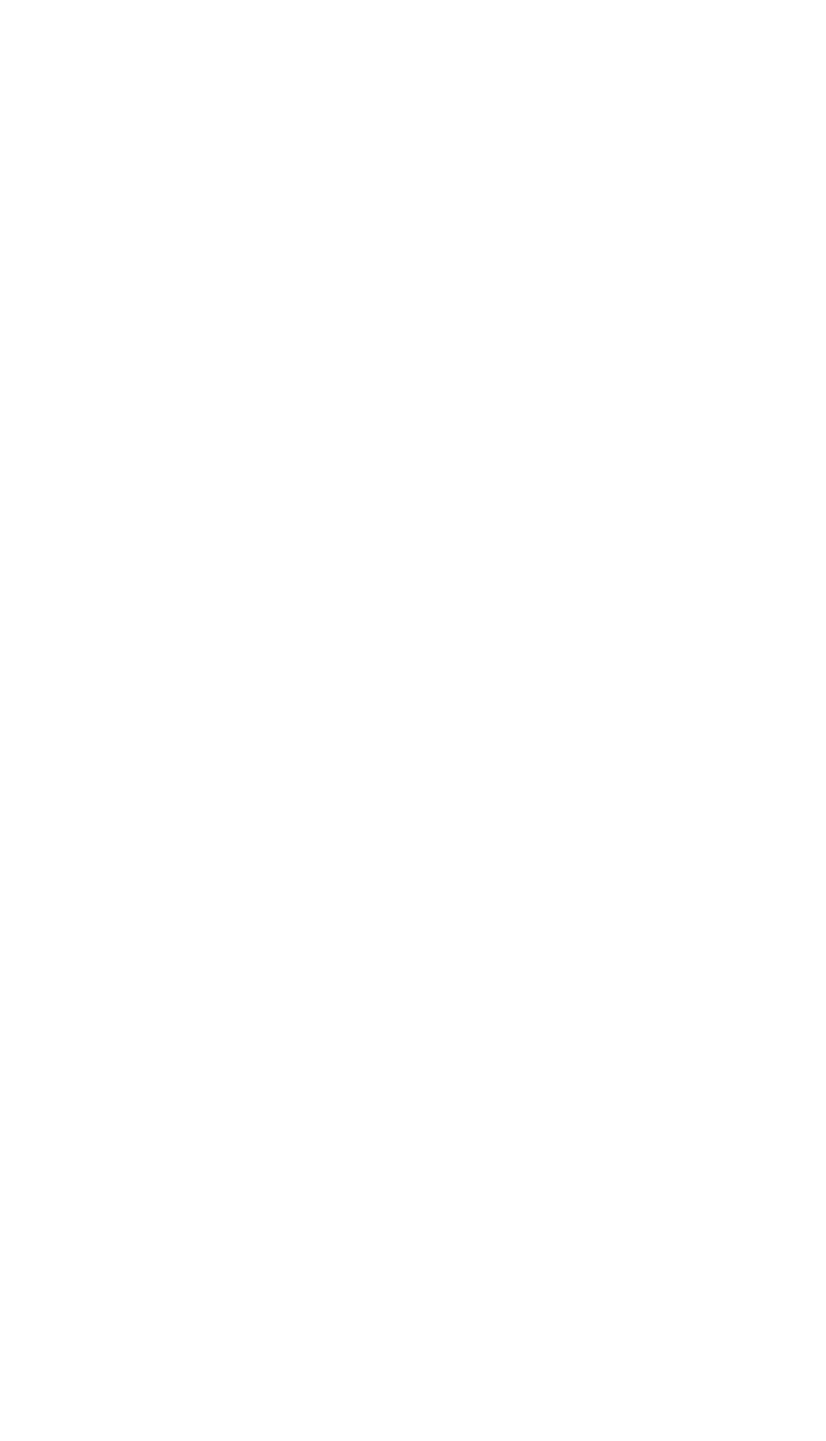
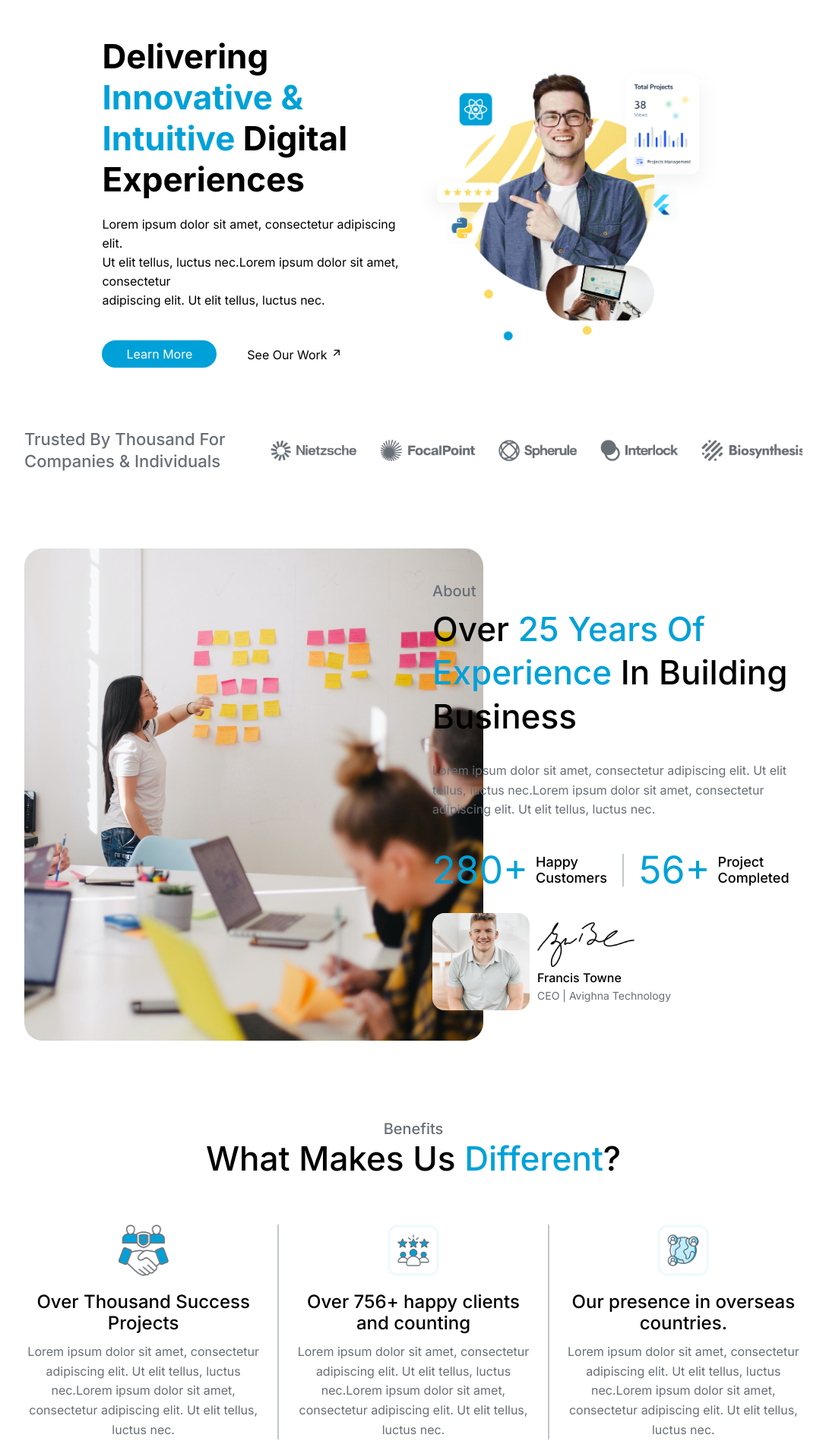
Before and after one commit to Janice1828/avighna-technology, a React (Create React App) app: page /home2 in a window 1280 px wide. Before the commit this address had no page. Shown: the part 67-1964 px from the top of the page at 76% size, without its empty margins (96-1183 px from the left). Before the commit the page ends 800 px from the top, so only its background shows below. Built offline with nearby package versions, Linux system fonts and the light colour scheme.

Commit message:
font-sizes line height changed

```diff
--- a/src/App.js
+++ b/src/App.js
@@ -1,6 +1,7 @@
 import { Route, Routes, BrowserRouter } from "react-router-dom";
 import Home from "./Home";
 import Innovative from "./Components/Innovative";
+import Home2 from "./Home2";
 
 function App() {
   return (
@@ -9,6 +10,7 @@ function App() {
         <Routes>
           <Route path="/" Component={Home} />
           <Route path="/innovative" Component={Innovative} />
+          <Route path="/home2" Component={Home2} />
         </Routes>
       </BrowserRouter>
     </div>
--- a/src/Components/Customers.js
+++ b/src/Components/Customers.js
@@ -14,7 +14,7 @@ const Customers = () => {
           <div className="d-flex justify-content-center position-relative gap-3">
             <div>
               <img src={CEO} alt="" id="ceogrey" />
-              <h5>Francis Towne</h5>
+              <h5 id="customers-ceo-name">Francis Towne</h5>
               <p className="contents">
                 Future Response
                 <br /> Technician
--- a/src/Components/Innovative.js
+++ b/src/Components/Innovative.js
@@ -22,7 +22,7 @@ const Innovative = () => {
                 consectetur
                 <br /> adipiscing elit. Ut elit tellus, luctus nec.
               </p>
-              <div className="btn-groups gap-2 d-flex align-items-center">
+              <div className="btn-groups gap-4 d-flex align-items-center">
                 <a href="#" className="innovative-learn-more-btn">
                   Learn More
                 </a>
--- /dev/null
+++ b/src/Home2.js
@@ -0,0 +1,42 @@
+import React from "react";
+import Navbar from "./Components/Navbar";
+import Trustedclients from "./Components/Trustedclients";
+import Businessbuildingexperience from "./Components/Businessbuildingexperience";
+import Specifications from "./Components/Specifications";
+import Industriesdomain from "./Components/Industriesdomain";
+import Featuredproject from "./Components/Featuredproject";
+import Customers from "./Components/Customers";
+import Contact from "./Components/Contact";
+import Footer from "./Components/Footer";
+import Innovative from "./Components/Innovative";
+const Home2 = () => {
+  return (
+    <>
+      <div className="container">
+        <Navbar />
+        <div
+          className="avighna-content-container"
+          style={{ paddingTop: "30px" }}
+        >
+          <div className="w-80 m-auto">
+            <div>
+              <Innovative />
+              <Trustedclients />
+            </div>
+            <Businessbuildingexperience />
+            <Specifications />
+          </div>
+        </div>
+        <Industriesdomain />
+        <div className="customized-solutions">
+          <Featuredproject />
+          <Customers />
+        </div>
+        <Contact />
+        <Footer />
+      </div>
+    </>
+  );
+};
+
+export default Home2;
--- a/src/index.css
+++ b/src/index.css
@@ -54,6 +54,9 @@
 .gap-2 {
   gap: 20px;
 }
+.gap-4 {
+  gap: 40px;
+}
 .text-decoration-none {
   text-decoration: none;
   color: #000;
@@ -99,6 +102,9 @@ nav a {
 #ceogrey {
   filter: grayscale(100%);
 }
+.innvotive-intuitive {
+  margin-bottom: 80px;
+}
 .evolution {
   position: relative;
   height: 755px;
@@ -111,7 +117,7 @@ nav a {
   flex-direction: column;
   border-radius: 35px;
   padding: 100px 0px;
-  height: 662px;
+  height: 680px;
 }
 .flex-column {
   flex-direction: column;
@@ -121,7 +127,7 @@ nav a {
   height: 300px;
   margin: auto;
   position: absolute;
-  bottom: 6px;
+  bottom: -14px;
   left: 30%;
 }
 .evolution-bg-img #background-img {
@@ -135,14 +141,14 @@ nav a {
   font-weight: 400;
 }
 .evolution-btns {
-  gap: 20px;
+  gap: 40px;
   align-items: center;
 }
 .learn-more-btn {
   background-color: #fff;
   color: var(--blue-color);
   text-decoration: none;
-  padding: 5px 15px;
+  padding: 8px 32px;
   border: none;
   font-size: 16px;
   border-radius: 20px;
@@ -151,7 +157,7 @@ nav a {
   background-color: var(--blue-color);
   color: #fff;
   text-decoration: none;
-  padding: 5px 15px;
+  padding: 8px 32px;
   border: none;
   font-size: 16px;
   border-radius: 20px;
@@ -201,6 +207,9 @@ nav a {
   line-height: 76.8px;
   font-weight: 600;
 }
+.trusted-clients {
+  margin-top: 40px;
+}
 .trusted-clients h4 {
   font-size: 22px;
   color: #686f76;
@@ -220,7 +229,7 @@ nav a {
   color: #686f76;
 }
 #business-building-experience {
-  font-size: 48px;
+  font-size: 44px;
   font-weight: 500;
   line-height: 57.6px;
   padding: 10px 0px 30px 0px;
@@ -241,7 +250,7 @@ nav a {
 #happy-customer-count,
 .project-completed-number h1 {
   font-weight: 400;
-  font-size: 60px;
+  font-size: 50px;
   line-height: 72.61px;
   color: var(--blue-color);
 }
@@ -252,11 +261,11 @@ nav a {
   font-size: 18px;
 }
 .business-building-experience {
-  padding: 80px 0px;
+  padding: 100px 0px;
 }
 .industries-domains {
   padding: 80px 0px;
-  margin: 80px 0px;
+  margin: 100px 0px;
 }
 .happy-customers-number h5 {
   border-right: 2px solid #c1c8cd;
@@ -278,7 +287,7 @@ nav a {
   color: #686f76;
 }
 .our-specifications h1 {
-  font-size: 48px;
+  font-size: 44px;
   font-weight: 500;
 }
 .our-specifications h1 span {
@@ -301,6 +310,7 @@ nav a {
   font-weight: 400;
   line-height: 25.6px;
   text-align: center;
+  color: #686f76;
 }
 .succeed-projects img,
 .happy-clients-counting img,
@@ -309,7 +319,7 @@ nav a {
   width: 68px;
 }
 .specification-lists {
-  padding-top: 40px;
+  padding-top: 60px;
   gap: 20px;
 }
 .succeed-projects,
@@ -322,7 +332,7 @@ nav a {
   color: #fff;
 }
 .industries-domains h1 {
-  font-size: 48px;
+  font-size: 44px;
   font-weight: 500;
   padding: 10px 0px 60px 0px;
   line-height: 57.6px;
@@ -356,22 +366,20 @@ nav a {
   border-radius: 24px;
   height: 480px;
   color: #fff;
-  margin: 80px 0px;
+  margin: 100px 0px;
 }
 .cta-section {
   width: 1028px;
   margin: auto;
-}
-.cta-section-bg-img h1 {
-  padding: 10px 0px 50px 0px;
 }
 .cta-section-bg-img h5 {
   font-size: 20px;
   font-weight: 500;
 }
 .cta-section-bg-img h1 {
-  font-size: 48px;
+  font-size: 44px;
   font-weight: 500;
+  padding: 10px 0px 50px 0px;
 }
 footer {
   background-color: var(--blue-color);
@@ -445,8 +453,14 @@ footer ul {
 .contents {
   font-size: 16px;
   color: #686f76;
-  padding-top: 10px;
+  padding-top: 5px;
+  line-height: 20.94px;
   padding-bottom: 25px;
+}
+#customers-ceo-name {
+  font-size: 16px;
+  font-weight: 500;
+  padding-top: 5px;
 }
 .case-study {
   font-size: 14px;
@@ -502,7 +516,7 @@ footer ul {
   color: var(--blue-color);
 }
 .innvotive-intuitive h1 {
-  line-height: 44px;
+  font-size: 44px;
 }
 #innvotive-intuitive-content {
   padding: 20px 0px 40px 0px;
```
